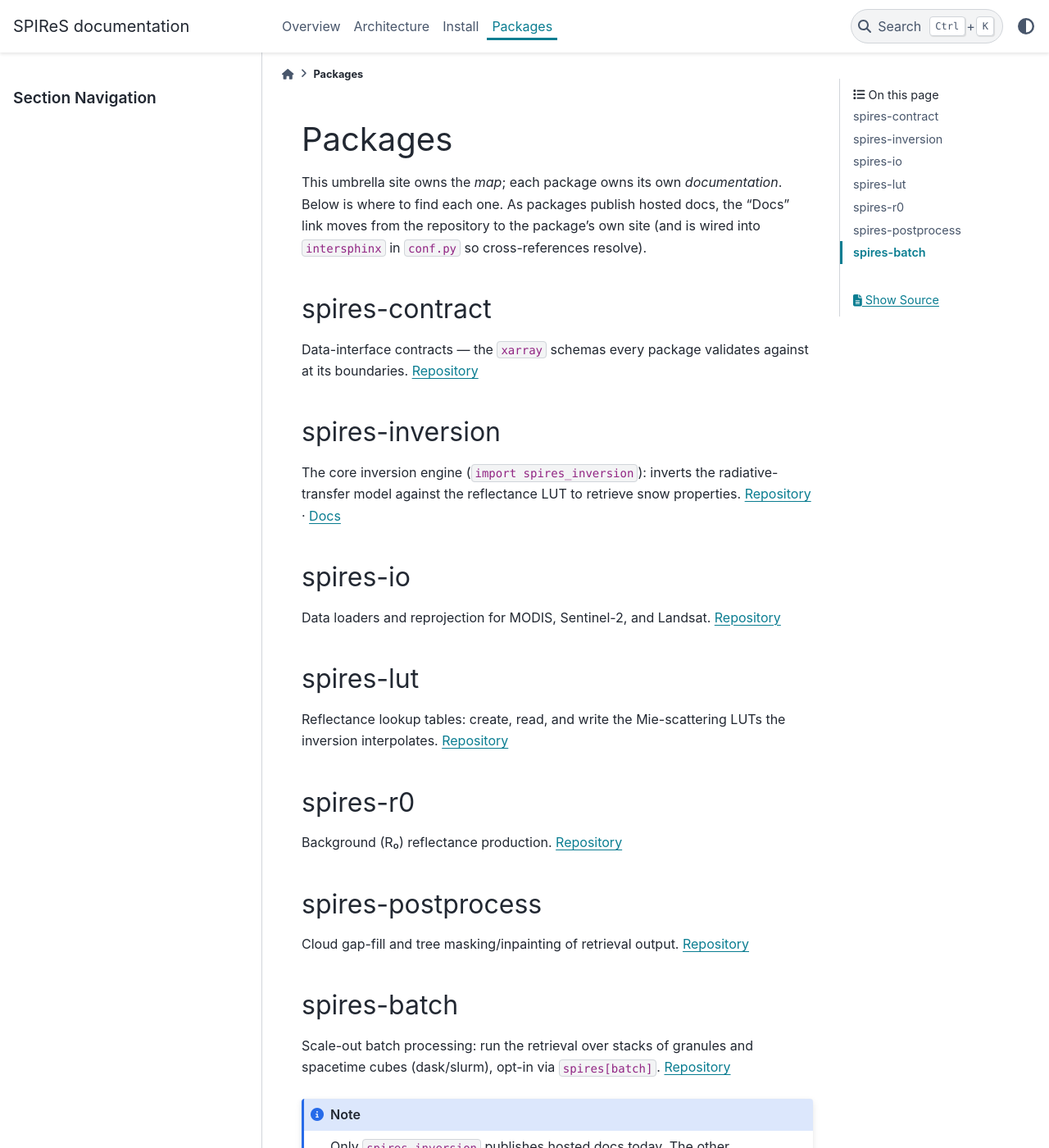
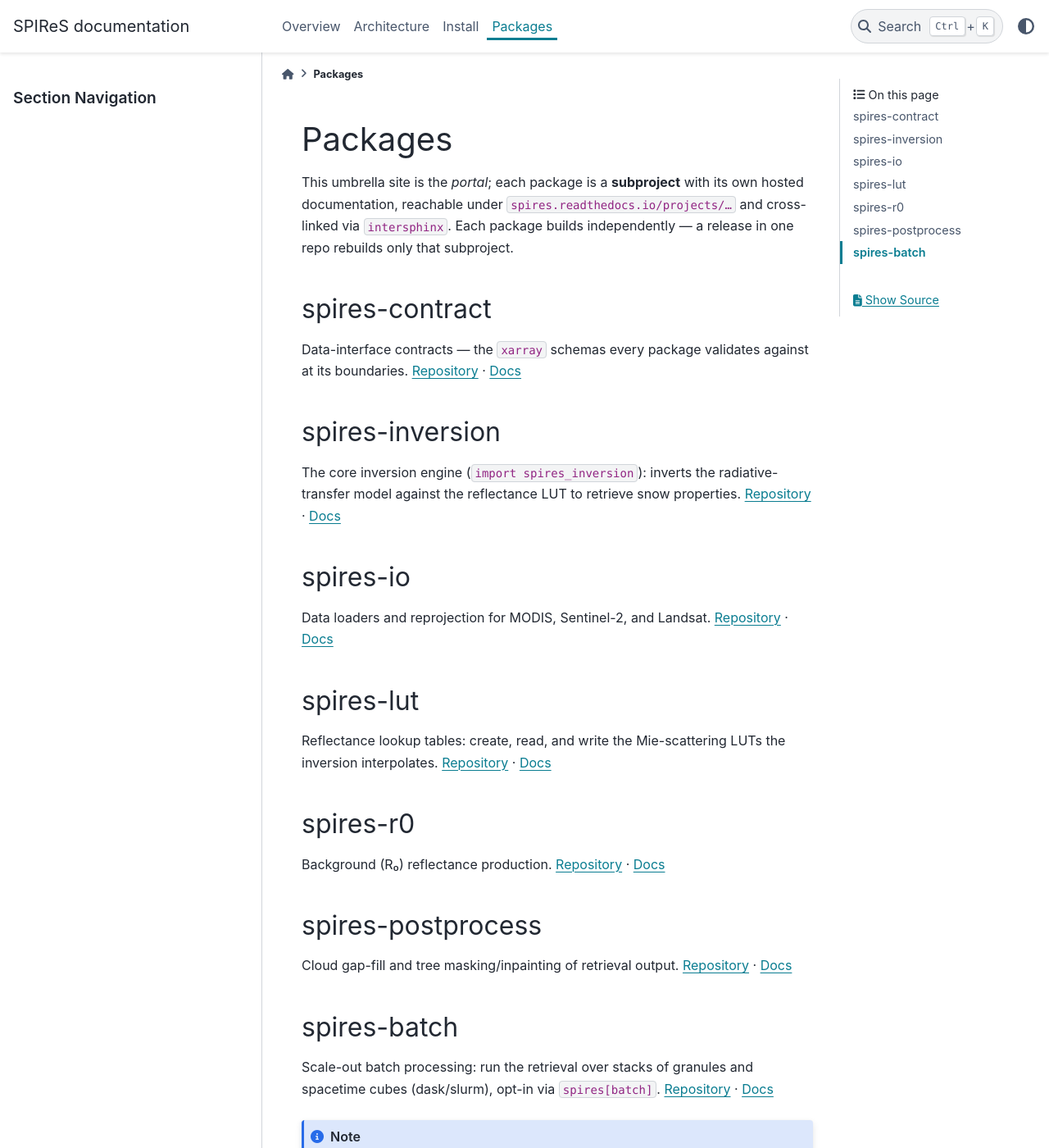
Before and after one commit to SPIReS-Organization/spires, a Sphinx documentation site: the page built from doc/source/packages.md, in a window 1280 px wide and 1400 px high. Shown: the whole window at 82% size. Built offline with Sphinx 7.4.7 and the PyData theme 0.15.4, drawn with Linux system fonts in a browser that asks for light colours; some of the changed text lies outside the part shown.

Commit message:
Convert umbrella docs to a unified RTD subproject portal
Reframe the family docs from 'landing-site + link-out' to a single
Read the Docs portal built from subprojects: each package is a subproject
under the parent 'spires' project, sharing one namespace + search index while
building independently.

- packages.md: add per-package Docs links (spires-<pkg>.readthedocs.io),
  replace the 'only inversion has docs' note with the subproject model
- conf.py: enable intersphinx for all 7 packages; drop the stale
  spipy.readthedocs.io URL for spires-inversion's new slug
- README: rewrite the Documentation section to describe the portal

Part of spires-orl (WS4 unified docs). Also completes the spires-r1s intent
of retiring the spipy.readthedocs.io references in the umbrella docs.

Co-Authored-By: Claude <noreply@anthropic.com>

````diff
--- a/doc/source/conf.py
+++ b/doc/source/conf.py
@@ -38,15 +38,13 @@ exclude_patterns = []
 # resolves cross-references for packages that publish an objects.inv; packages
 # without hosted docs yet are reached via plain links (see packages.md).
 intersphinx_mapping = {
-    # spires-inversion's hosted docs use the "SpiPy" project name on RTD.
-    "spires_inversion": ("https://spipy.readthedocs.io/en/latest/", None),
-    # Add as each package publishes docs:
-    # "spires_contract":     ("https://spires-contract.readthedocs.io/en/latest/", None),
-    # "spires_io":           ("https://spires-io.readthedocs.io/en/latest/", None),
-    # "spires_lut":          ("https://spires-lut.readthedocs.io/en/latest/", None),
-    # "spires_r0":           ("https://spires-r0.readthedocs.io/en/latest/", None),
-    # "spires_postprocess":  ("https://spires-postprocess.readthedocs.io/en/latest/", None),
-    # "spires_batch":        ("https://spires-batch.readthedocs.io/en/latest/", None),
+    "spires_contract":    ("https://spires-contract.readthedocs.io/en/latest/", None),
+    "spires_inversion":   ("https://spires-inversion.readthedocs.io/en/latest/", None),
+    "spires_io":          ("https://spires-io.readthedocs.io/en/latest/", None),
+    "spires_lut":         ("https://spires-lut.readthedocs.io/en/latest/", None),
+    "spires_r0":          ("https://spires-r0.readthedocs.io/en/latest/", None),
+    "spires_postprocess": ("https://spires-postprocess.readthedocs.io/en/latest/", None),
+    "spires_batch":       ("https://spires-batch.readthedocs.io/en/latest/", None),
 }
 
 # Don't fail the build when an intersphinx target is unreachable (e.g. a
--- a/doc/source/packages.md
+++ b/doc/source/packages.md
@@ -1,46 +1,54 @@
 # Packages
 
-This umbrella site owns the *map*; each package owns its own *documentation*.
-Below is where to find each one. As packages publish hosted docs, the "Docs"
-link moves from the repository to the package's own site (and is wired into
-`intersphinx` in `conf.py` so cross-references resolve).
+This umbrella site is the *portal*; each package is a **subproject** with its
+own hosted documentation, reachable under `spires.readthedocs.io/projects/…`
+and cross-linked via `intersphinx`. Each package builds independently — a
+release in one repo rebuilds only that subproject.
 
 ## spires-contract
 Data-interface contracts — the `xarray` schemas every package validates against
 at its boundaries.
-[Repository](https://github.com/SPIReS-Organization/spires-contract)
+[Repository](https://github.com/SPIReS-Organization/spires-contract) ·
+[Docs](https://spires-contract.readthedocs.io/)
 
 ## spires-inversion
 The core inversion engine (`import spires_inversion`): inverts the
 radiative-transfer model against the reflectance LUT to retrieve snow
 properties.
 [Repository](https://github.com/SPIReS-Organization/spires-inversion) ·
-[Docs](https://spipy.readthedocs.io/)
+[Docs](https://spires-inversion.readthedocs.io/)
 
 ## spires-io
 Data loaders and reprojection for MODIS, Sentinel-2, and Landsat.
-[Repository](https://github.com/SPIReS-Organization/spires-io)
+[Repository](https://github.com/SPIReS-Organization/spires-io) ·
+[Docs](https://spires-io.readthedocs.io/)
 
 ## spires-lut
 Reflectance lookup tables: create, read, and write the Mie-scattering LUTs the
 inversion interpolates.
-[Repository](https://github.com/SPIReS-Organization/spires-lut)
+[Repository](https://github.com/SPIReS-Organization/spires-lut) ·
+[Docs](https://spires-lut.readthedocs.io/)
 
 ## spires-r0
 Background (R₀) reflectance production.
-[Repository](https://github.com/SPIReS-Organization/spires-r0)
+[Repository](https://github.com/SPIReS-Organization/spires-r0) ·
+[Docs](https://spires-r0.readthedocs.io/)
 
 ## spires-postprocess
 Cloud gap-fill and tree masking/inpainting of retrieval output.
-[Repository](https://github.com/SPIReS-Organization/spires-postprocess)
+[Repository](https://github.com/SPIReS-Organization/spires-postprocess) ·
+[Docs](https://spires-postprocess.readthedocs.io/)
 
 ## spires-batch
 Scale-out batch processing: run the retrieval over stacks of granules and
 spacetime cubes (dask/slurm), opt-in via `spires[batch]`.
-[Repository](https://github.com/SPIReS-Organization/spires-batch)
+[Repository](https://github.com/SPIReS-Organization/spires-batch) ·
+[Docs](https://spires-batch.readthedocs.io/)
 
 ```{note}
-Only `spires-inversion` publishes hosted docs today. The other packages link to
-their repositories until their own sites go live; commented-out `intersphinx`
-entries in `conf.py` are ready to enable as they do.
+Each package is a subproject of the parent `spires` Read the Docs project,
+sharing one search index and the `spires.readthedocs.io` namespace while
+building independently. The scaffold packages (`spires-lut`, `spires-r0`,
+`spires-batch`) currently host narrative placeholder pages that grow an API
+reference as their code lands.
 ```
````
Also changed, not shown: README.md (+11 -9 lines).
